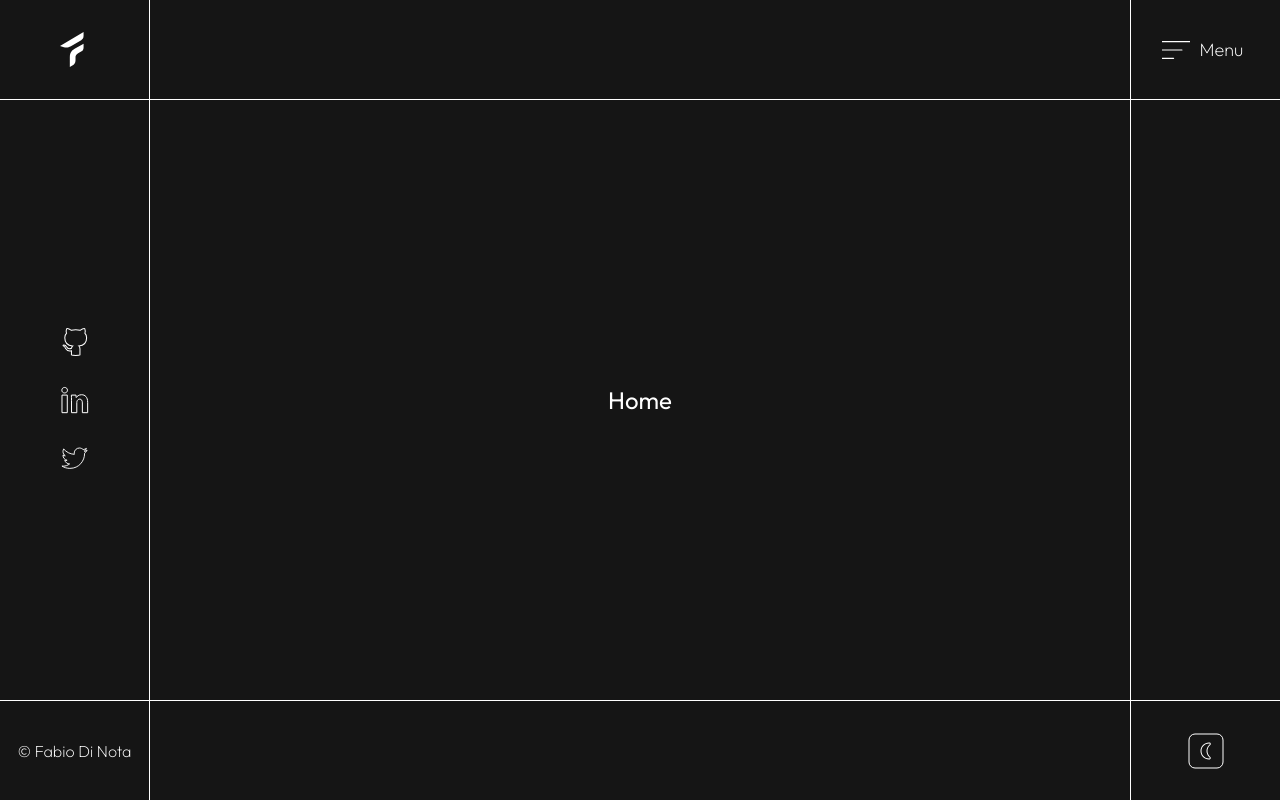
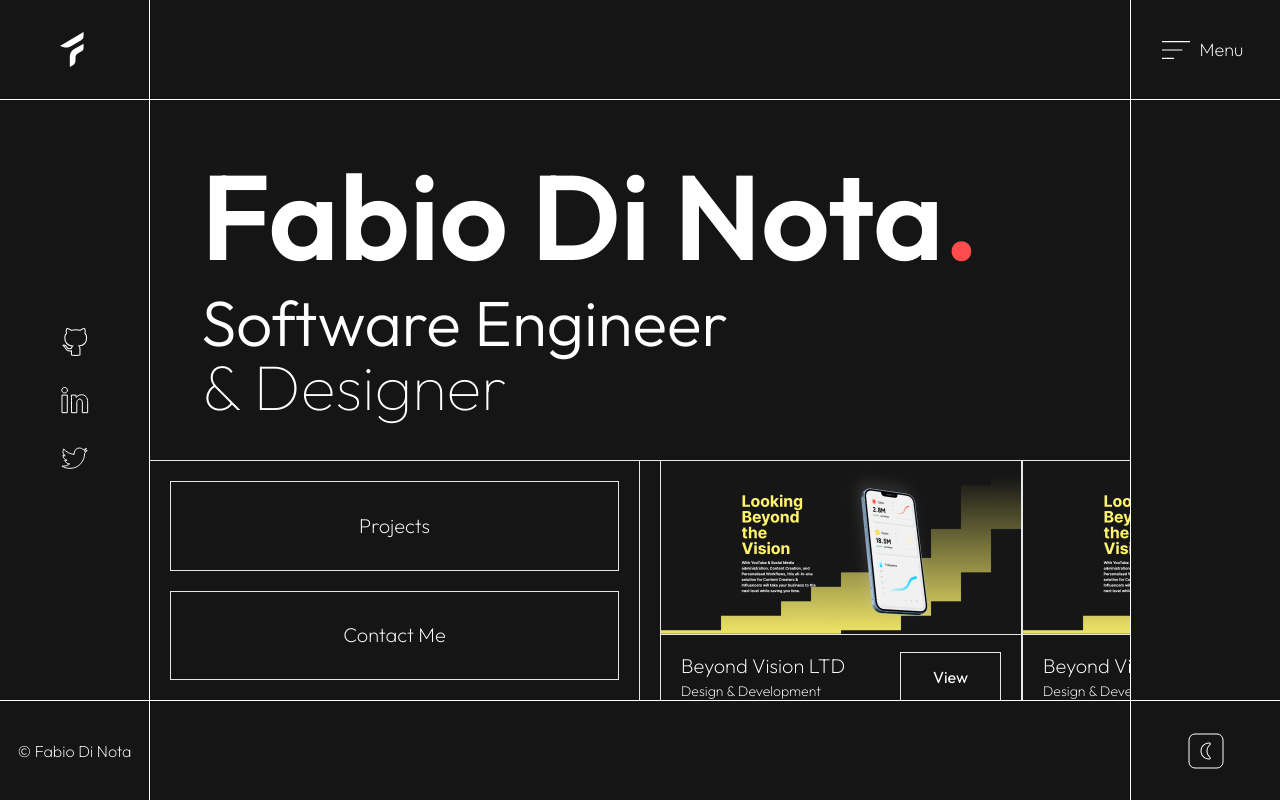
Before and after one commit to fabiodinota/fabiodinota-portfolio, a Next.js app: page / in a window 1280 px wide. Built offline with nearby package versions, Linux system fonts and the light colour scheme.

Commit message:
potential fix

```diff
--- a/app/components/mainLayout.tsx
+++ b/app/components/mainLayout.tsx
@@ -149,26 +149,15 @@ const MainLayout = ({ children }: { children: ReactNode }) => {
       <div
         className={`relative col-span-2 xl:col-span-1 ${
           menuOpen ? "overflow-y-hidden " : "overflow-y-scroll"
-        } flex justify-start items-start`}
+        } flex justify-start items-start h-full w-full`}
       >
         <MenuComponent
           menuOpen={menuOpen}
           theme={theme}
           colors={colors}
-          //onClick={() => setMenuOpen(!menuOpen)}
+          onClick={() => setMenuOpen(!menuOpen)}
         />
-        <AnimatePresence mode="wait">
-          <motion.div
-            variants={PageTransitionVariant}
-            initial="initial"
-            animate="animate"
-            exit="exit"
-            className="w-full h-full"
-            key={pathname}
-          >
-            {children}
-          </motion.div>
-        </AnimatePresence>
+          {children}
       </div>
       <div
         className={`hidden xl:block ${
--- a/app/components/menu.tsx
+++ b/app/components/menu.tsx
@@ -12,10 +12,11 @@ interface MenuProps {
     red: string;
   };
   theme: string;
+  onClick: () => void;
   menuOpen: boolean;
 }
 
-const MenuComponent = ({ colors, theme, menuOpen }: MenuProps) => {
+const MenuComponent = ({ colors, theme, menuOpen, onClick }: MenuProps) => {
   const MenuItems = [
     {
       text: "Home",
@@ -113,7 +114,7 @@ const MenuComponent = ({ colors, theme, menuOpen }: MenuProps) => {
               <Link
                 href={item.link}
                 onError={() => console.log("error")}
-               // onClick={onClick}
+                onClick={onClick}
                 className={`text-[42px] sm:text-[50px] xl:text-[60px] `}
               >
                 <span className={`font-semibold ${colors.primary}`}>
--- a/app/page.tsx
+++ b/app/page.tsx
@@ -2,13 +2,55 @@
 
 import Image from "next/image";
 import { useThemeContext } from "./context/themeContext";
+import Link from "next/link";
+import Marquee from "react-fast-marquee";
+import placeholder from "../public/Placeholder.png";
 
 export default function Home() {
   const { theme, colors } = useThemeContext();
 
   return (
-    <div className={`h-full w-full flex justify-center items-center `}>
-      <h1 className={`${colors.primary} text-2xl`}>Home</h1>
+    <div className="w-full h-full">
+      <div className="h-[45%] xl:h-[60%] flex justify-center items-start flex-col pl-5 md:pl-[4vw]">
+        <h1 className={`text-[70px] sm:text-[80px] xl:text-[120px] font-semibold ${colors.primary} leading-tight`}>Fabio <span className="block md:inline">Di Nota<span className={`${colors.red} inline-flex`}>.</span></span></h1>
+        <p className={` ${colors.primary} text-[34px] sm:text-[40px] xl:text-[64px] flex flex-col leading-none`}>
+          <span className="font-light">Software Engineer</span>
+          <span className="font-thin">& Designer</span>
+        </p>
+      </div>
+      <div className="h-[55%] xl:h-[40%] flex flex-col-reverse xl:flex-row">
+        <div className={`h-full ${colors.border} border-t-[1px] xl:border-r-[1px] w-full xl:w-[50%] flex justify-center items-center xl:flex-col p-5 gap-5`}>
+          <Link
+            className={`w-full h-full border-[1px] ${colors.border} ${colors.primary} text-[16px] md:text-[20px] font-extralight flex justify-center items-center`}
+            href="/projects"
+          >
+            Projects
+          </Link>
+          <Link
+            className={`w-full h-full border-[1px] ${colors.border} ${colors.primary} text-[16px] md:text-[20px] font-extralight flex justify-center items-center`}
+            href="/contact"
+          >
+            Contact Me
+          </Link>
+        </div>
+        {/* TODO: Work on Marquee sizes */}
+        <div className={`h-full ${colors.border} border-t-[1px] w-full xl:w-[50%] overflow-x-clip`}>
+          <Marquee play={false} autoFill style={{ rowGap: 20, gap: 20}} className="p-5 flex h-full flex-row gap-5 w-full">
+            <div className={`h-full w-full border-[1px] ${colors.border}`}>
+              <Image src={placeholder} alt="placeholder" />
+              <div className={`w-full flex justify-between items-center flex-row px-5 py-4 border-t-[1px] ${colors.border}`}>
+                <div className="flex justify-center items-start flex-col">
+                  <h4 className={`font-extralight ${colors.primary} text-[20px]`}>Beyond Vision LTD</h4>
+                  <p className={`font-extralight ${colors.primary} text-[14px]`}>Design & Development</p>
+                </div>
+                 <Link className={`px-8 border-[1px] py-3 grid place-content-center h-max ${colors.border} ${colors.primary}`} href={"/"}>
+                  View
+                </Link>
+              </div>
+            </div>
+          </Marquee>
+        </div>
+      </div>
     </div>
   );
 }
--- a/package.json
+++ b/package.json
@@ -21,6 +21,7 @@
     "postcss": "8.4.24",
     "react": "18.2.0",
     "react-dom": "18.2.0",
+    "react-fast-marquee": "^1.6.0",
     "tailwindcss": "3.3.2",
     "typescript": "5.0.4"
   }
```
Also changed, not shown: public/Placeholder.png (added), 1 other file (tests, documents, lock files or other folders).
